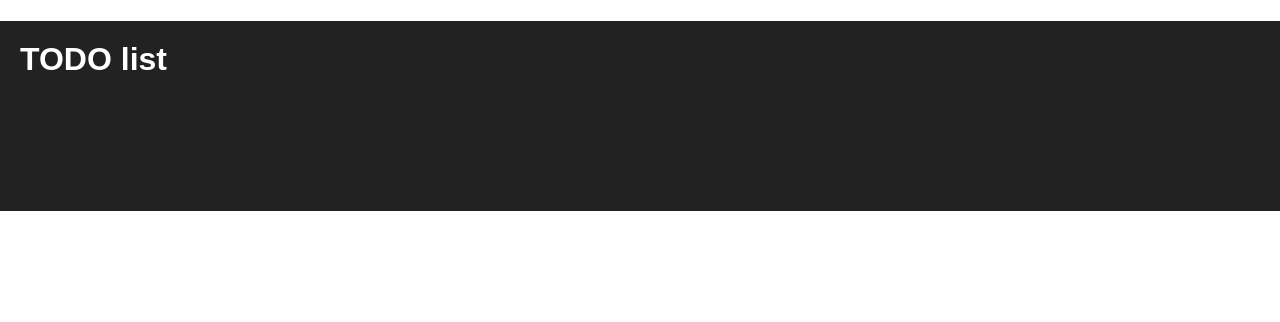
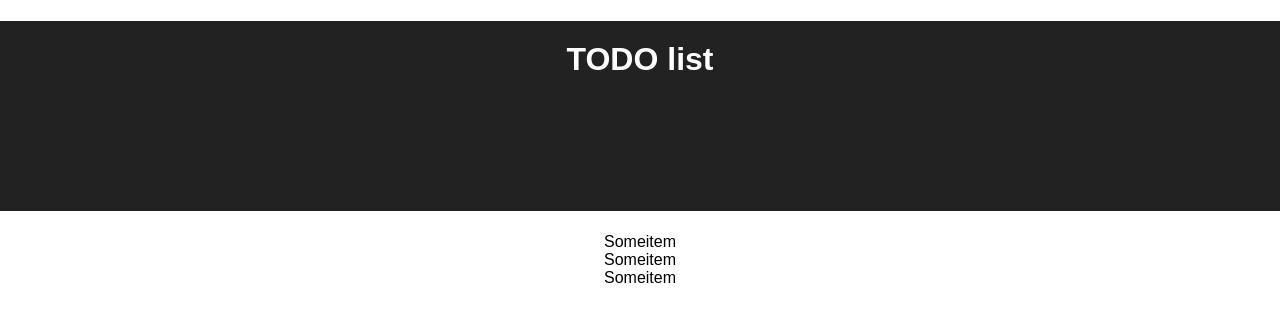
Before and after one commit to igorjouk/todoapp, a React (Create React App) app: page / in a window 1280 px wide. Shown: the top 322 px of the page. Built offline with nearby package versions, Linux system fonts and the light colour scheme; the HTML template or start-up script is replaced by a standard one.

Commit message:
create listitem with dummy items inside, added to app file

```diff
--- a/src/App.js
+++ b/src/App.js
@@ -1,11 +1,15 @@
 import React, { Component } from 'react';
 import './App.css';
 import Header from './components/Header'
+import ListItems from './components/ListItems'
 
 export default class App extends Component {
   render() {
     return (
+      <div className="App">
         <Header/>
+        <ListItems/>
+      </div>
     );
   }
 }
--- /dev/null
+++ b/src/components/ListItem.jsx
@@ -0,0 +1,7 @@
+import React, { Component } from 'react';
+
+export default class ListItem extends Component {
+  render() {
+    return( <div>Someitem</div> );
+  }
+}
--- /dev/null
+++ b/src/components/ListItems.jsx
@@ -0,0 +1,14 @@
+import React, { Component } from 'react';
+import ListItem from './ListItem';
+
+export default class ListItems extends Component {
+  render() {
+    return(
+      <div>
+        <ListItem/>
+        <ListItem/>
+        <ListItem/>
+      </div>
+    );
+  }
+}
```
